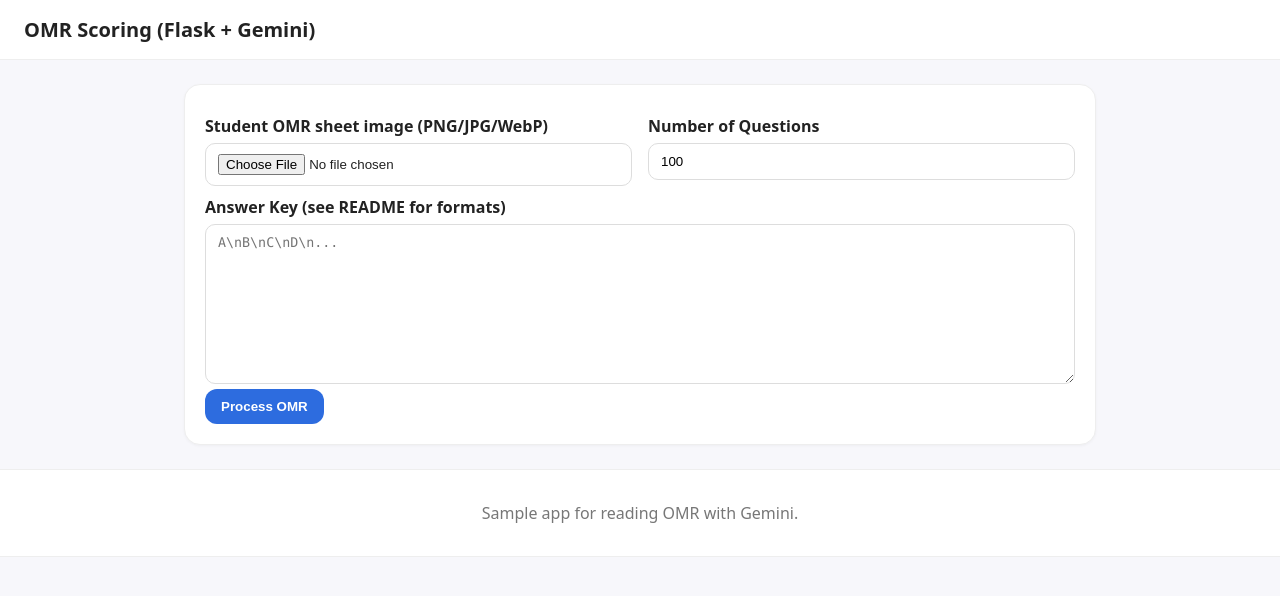
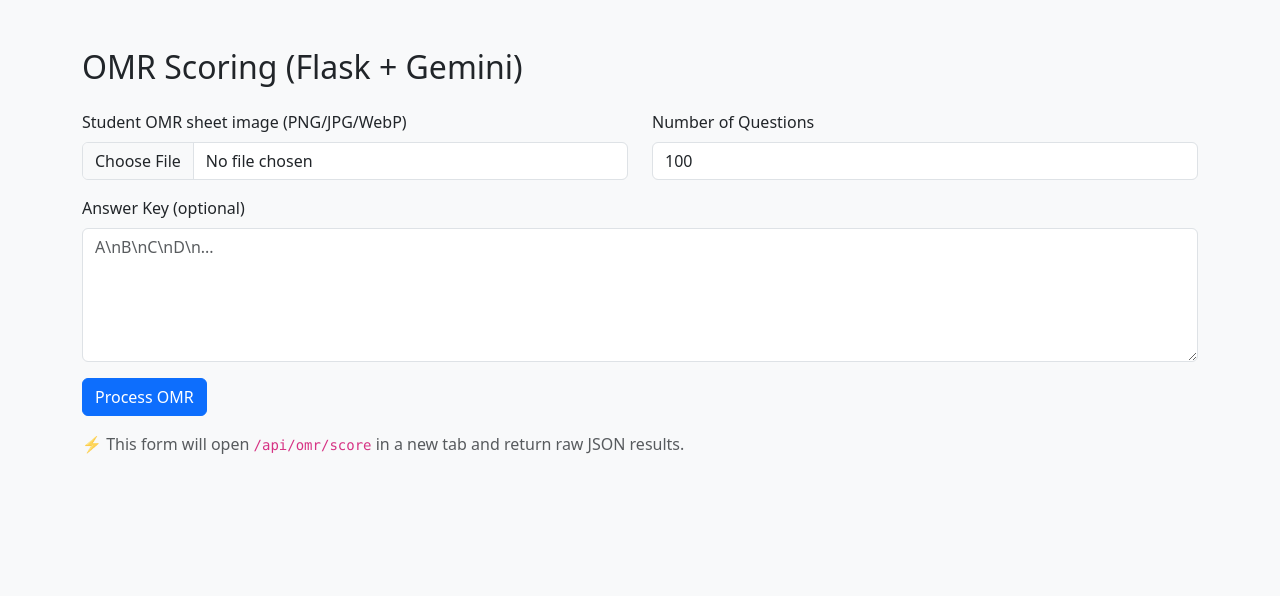
Before and after one commit to Supriya-Gunjal/final, a Flask app: template templates/index.html in a window 1280 px wide. Shown: the top 596 px of the page. Run offline with Flask 3, Linux system fonts and the light colour scheme; the template is opened without the code that fills it, so the values that code supplies are empty.

Commit message:
new commit

```diff
--- a/app.py
+++ b/app.py
@@ -1,7 +1,8 @@
 import os
-from flask import Flask, render_template, request, redirect, url_for, flash
+from flask import Flask, render_template, request, jsonify
 from werkzeug.utils import secure_filename
 
+# Import your helpers
 from helpers.gemini_client import extract_answers_from_omr
 from utils.omr_scoring import parse_answer_key, compute_score
 
@@ -17,54 +18,76 @@
 
     app.secret_key = os.getenv("SECRET_KEY", "dev-secret")
 
-    @app.route("/", methods=["GET", "POST"])
+    # -------------------------------
+    # Upload form (UI)
+    # -------------------------------
+    @app.route("/api/omr", methods=["GET"])
     def index():
-        if request.method == "POST":
-            if "omr_image" not in request.files:
-                flash(("error", "No image part in the request."))
-                return redirect(url_for("index"))
+        return render_template("index.html")
 
-            file = request.files["omr_image"]
-            if file.filename == "":
-                flash(("error", "No selected file."))
-                return redirect(url_for("index"))
+    # -------------------------------
+    # API: Always return JSON
+    # -------------------------------
+    @app.route("/api/omr/score", methods=["POST"])
+    def api_score():
+        if "omr_image" not in request.files:
+            return jsonify({"status": "error", "message": "No file uploaded"}), 400
 
-            if not allowed_file(file.filename):
-                flash(("error", "Invalid file type. Please upload PNG/JPG/WebP."))
-                return redirect(url_for("index"))
+        file = request.files["omr_image"]
 
-            try:
-                num_questions = int(request.form.get("num_questions", "100"))
-                if num_questions < 1 or num_questions > 300:
-                    raise ValueError
-            except ValueError:
-                flash(("error", "Invalid number of questions."))
-                return redirect(url_for("index"))
+        if file.filename == "":
+            return jsonify({"status": "error", "message": "Empty filename"}), 400
 
-            answer_key_text = request.form.get("answer_key", "").strip()
+        if not allowed_file(file.filename):
+            return jsonify({
+                "status": "error",
+                "message": "Invalid file type. Allowed: PNG, JPG, JPEG, WEBP"
+            }), 400
 
-            filename = secure_filename(file.filename)
-            save_path = os.path.join(app.config["UPLOAD_FOLDER"], filename)
-            file.save(save_path)
+        # Number of questions
+        try:
+            num_questions = int(request.form.get("num_questions", "100"))
+            if num_questions < 1 or num_questions > 300:
+                raise ValueError
+        except ValueError:
+            return jsonify({"status": "error", "message": "Invalid number of questions"}), 400
 
+        # Save uploaded file
+        filename = secure_filename(file.filename)
+        save_path = os.path.join(app.config["UPLOAD_FOLDER"], filename)
+        file.save(save_path)
 
-            try:
-                student_answers = extract_answers_from_omr(save_path, num_questions=num_questions)
-            except Exception as e:
-                flash(("error", f"Gemini extraction failed: {e}"))
-                return redirect(url_for("index"))
+        # ✅ Extract answers using Gemini
+        try:
+            student_answers = extract_answers_from_omr(save_path, num_questions=num_questions)
+        except Exception as e:
+            return jsonify({"status": "error", "message": f"Gemini extraction failed: {e}"}), 500
 
-
+        # ✅ Answer key is OPTIONAL
+        answer_key_text = request.form.get("answer_key", "").strip()
+        if answer_key_text:
             key_answers = parse_answer_key(answer_key_text, num_questions=num_questions)
-
-
             summary, breakdown = compute_score(student_answers, key_answers, num_questions)
 
-            return render_template("result.html", summary=summary, breakdown=breakdown)
-
-        return render_template("index.html")
+            return jsonify({
+                "status": "success",
+                "mode": "scored",
+                "summary": summary,
+                "breakdown": breakdown,
+                "student_answers": student_answers,
+                "correct_answers": key_answers,
+            })
+        else:
+            # No key provided → just return detected answers
+            return jsonify({
+                "status": "success",
+                "mode": "detection_only",
+                "student_answers": student_answers,
+                "num_questions": num_questions
+            })
 
     return app
+
 
 if __name__ == "__main__":
     app = create_app()
--- a/templates/index.html
+++ b/templates/index.html
@@ -1,22 +1,38 @@
-{% extends "base.html" %}
-{% block content %}
-<div class="card">
-  <form action="{{ url_for('index') }}" method="post" enctype="multipart/form-data">
-    <div class="row">
-      <div>
-        <label for="omr_image">Student OMR sheet image (PNG/JPG/WebP)</label>
-        <input type="file" accept="image/png,image/jpeg,image/jpg,image/webp" name="omr_image" id="omr_image" required>
+<!DOCTYPE html>
+<html lang="en">
+<head>
+  <meta charset="UTF-8">
+  <title>OMR Scoring (Flask + Gemini)</title>
+  <link rel="stylesheet" href="https://cdn.jsdelivr.net/npm/bootstrap@5.3.0/dist/css/bootstrap.min.css">
+</head>
+<body class="bg-light">
+  <div class="container py-5">
+    <h2 class="mb-4">OMR Scoring (Flask + Gemini)</h2>
+
+    <!-- ✅ Always posts to /api/omr/score and opens JSON in new tab -->
+    <form id="omrForm" action="/api/omr/score" method="post" enctype="multipart/form-data" target="_blank">
+      <div class="row mb-3">
+        <div class="col-md-6">
+          <label class="form-label">Student OMR sheet image (PNG/JPG/WebP)</label>
+          <input type="file" name="omr_image" class="form-control" required>
+        </div>
+        <div class="col-md-6">
+          <label class="form-label">Number of Questions</label>
+          <input type="number" name="num_questions" class="form-control" value="100" min="1" max="300">
+        </div>
       </div>
-      <div>
-        <label for="num_questions">Number of Questions</label>
-        <input type="number" min="1" max="300" value="100" name="num_questions" id="num_questions" required>
+
+      <div class="mb-3">
+        <label class="form-label">Answer Key (optional)</label>
+        <textarea name="answer_key" rows="5" class="form-control" placeholder="A\nB\nC\nD\n..."></textarea>
       </div>
-    </div>
 
-    <label for="answer_key">Answer Key (see README for formats)</label>
-    <textarea name="answer_key" id="answer_key" placeholder="A\nB\nC\nD\n..."></textarea>
+      <button type="submit" class="btn btn-primary">Process OMR</button>
+    </form>
 
-    <button type="submit">Process OMR</button>
-  </form>
-</div>
-{% endblock %}
+    <p class="mt-3 text-muted">
+      ⚡ This form will open <code>/api/omr/score</code> in a new tab and return raw JSON results.
+    </p>
+  </div>
+</body>
+</html>
--- a/utils/omr_scoring.py
+++ b/utils/omr_scoring.py
@@ -8,16 +8,19 @@
     return t if t in VALID else "NA"
 
 def parse_answer_key(text: str, num_questions: int) -> Dict[int, str]:
-    """Flexible parser:
+    """
+    Flexible parser:
     - One per line: A\nB\nC...
     - Space/comma-separated: A, B, C...
     - Numbered: 1:A, 2=B, 3- C
-    Missing entries -> NA.
+    Returns map 1..num_questions -> 'A'|'B'|'C'|'D'|'NA'
     """
     key: Dict[int, str] = {}
 
-    if not text.strip():
+    if not text or not text.strip():
         return {i: "NA" for i in range(1, num_questions + 1)}
+
+    text = text.strip()
 
     numbered_pairs = re.findall(r"(\d+)\s*[:=\-]\s*([A-D]|NA)", text, flags=re.IGNORECASE)
     if numbered_pairs:
@@ -26,17 +29,16 @@
             if 1 <= q <= num_questions:
                 key[q] = _norm_token(opt)
     else:
-        raw = text.strip()
-        blob = re.fullmatch(r"[A-DNAa-dna\s,]+", raw)
-        if blob and (len(raw.replace(" ", "").replace(",", "")) == num_questions):
-            seq = [c for c in raw if c.upper() in {"A","B","C","D","N"}]
+        blob = re.fullmatch(r"[A-DNAa-dna\s,]+", text)
+        if blob and (len(text.replace(" ", "").replace(",", "")) == num_questions):
+            seq = [c for c in text if c.upper() in {"A", "B", "C", "D", "N"}]
             cleaned = []
             for c in seq:
                 cleaned.append("NA" if c.upper() == "N" else c.upper())
             for i in range(1, num_questions + 1):
                 key[i] = _norm_token(cleaned[i-1])
         else:
-            tokens = re.split(r"[\s,]+", raw)
+            tokens = re.split(r"[\s,]+", text)
             idx = 1
             for tok in tokens:
                 if idx > num_questions:
@@ -53,8 +55,9 @@
 
 def compute_score(student: Dict[int, Union[str, List[str]]], key: Dict[int, str], num_questions: int):
     """
-    student: {1: "A", 2: ["B","C"], 3: [] ...}
+    student: {1: "A", 2: ["B","C"], 3: "NA" ...}
     key:     {1: "A", 2: "C", 3: "B" ...}
+    Returns (summary, breakdown)
     """
     correct = incorrect = na = 0
     breakdown: List[dict] = []
@@ -64,7 +67,7 @@
         k = key.get(i, "NA")
 
         if isinstance(s, list):
-            if len(s) == 1 and s[0] in {"A","B","C","D"}:
+            if len(s) == 1 and s[0] in {"A", "B", "C", "D"}:
                 s = s[0]
             else:
                 s = "NA"
@@ -72,7 +75,7 @@
         if s == "NA":
             na += 1
             result = "NA"
-        elif s == k and s in {"A","B","C","D"}:
+        elif s == k and s in {"A", "B", "C", "D"}:
             correct += 1
             result = "Correct"
         else:
```
Also changed, not shown: helpers/gemini_client.py (+18 -18 lines), 1 other file.
